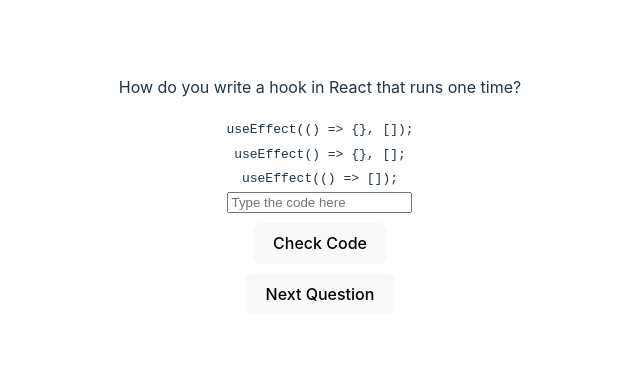
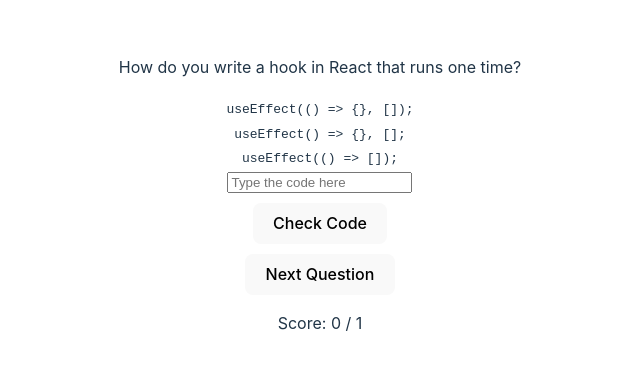
Before and after one commit to StefanStenStark/CWC, a React (Vite) app in the folder CWC-Frontend/: page / in a window 1280 px wide. Shown: the part 237-606 px from the top of the page, without its empty margins (320-960 px from the left). Built offline with nearby package versions, Linux system fonts and the light colour scheme.

Commit message:
Keeping track of score

```diff
--- a/CWC-Frontend/src/CodeMatcher.tsx
+++ b/CWC-Frontend/src/CodeMatcher.tsx
@@ -10,6 +10,7 @@ function CodeMatcher() {
   const [currentQuestionIndex, setCurrentQuestionIndex] = useState(0);
   const [inputValue, setInputValue] = useState("");
   const [isMatch, setIsMatch] = useState<boolean | null>(null);
+  const [score, setScore] = useState(0);
 
   const currentQuestion = questions[currentQuestionIndex];
 
@@ -22,7 +23,11 @@ function CodeMatcher() {
     const cleanedRightCodeSnippet = normalizeWhitespace(
       currentQuestion.rightCodeSnippet
     );
-    setIsMatch(cleanedInputValue === cleanedRightCodeSnippet);
+    const isCorrect = cleanedInputValue === cleanedRightCodeSnippet;
+    setIsMatch(isCorrect);
+    if (isCorrect) {
+      setScore(score + 1);
+    }
   };
 
   const handleNextQuestion = (): void => {
@@ -45,7 +50,6 @@ function CodeMatcher() {
       <div>
         <code>{currentQuestion.wrongCodeSnippetTwo}</code>
       </div>
-
       <input
         type="text"
         value={inputValue}
@@ -73,6 +77,9 @@ function CodeMatcher() {
           ? "Code matches!"
           : "Code does not match."}
       </p>
+      <p>
+        Score: {score} / {currentQuestionIndex + 1}
+      </p>
     </div>
   );
 }
```
